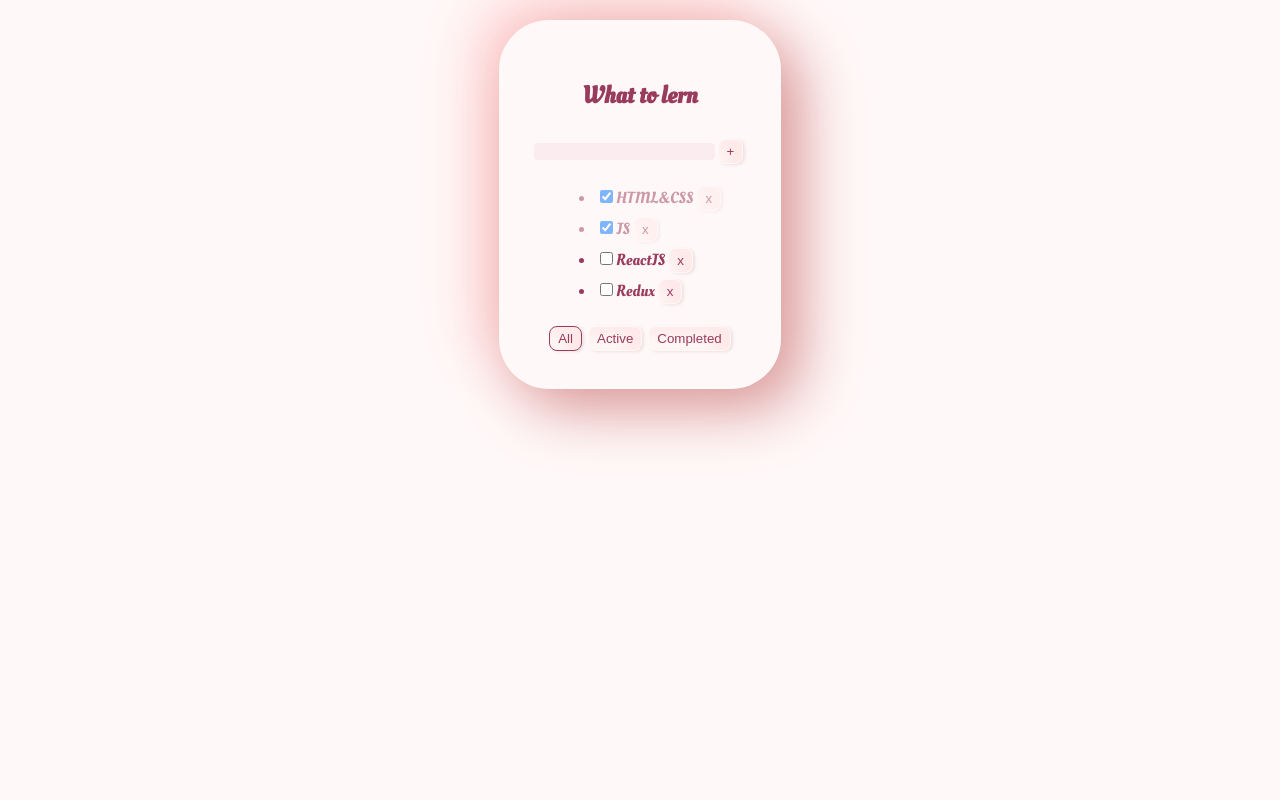
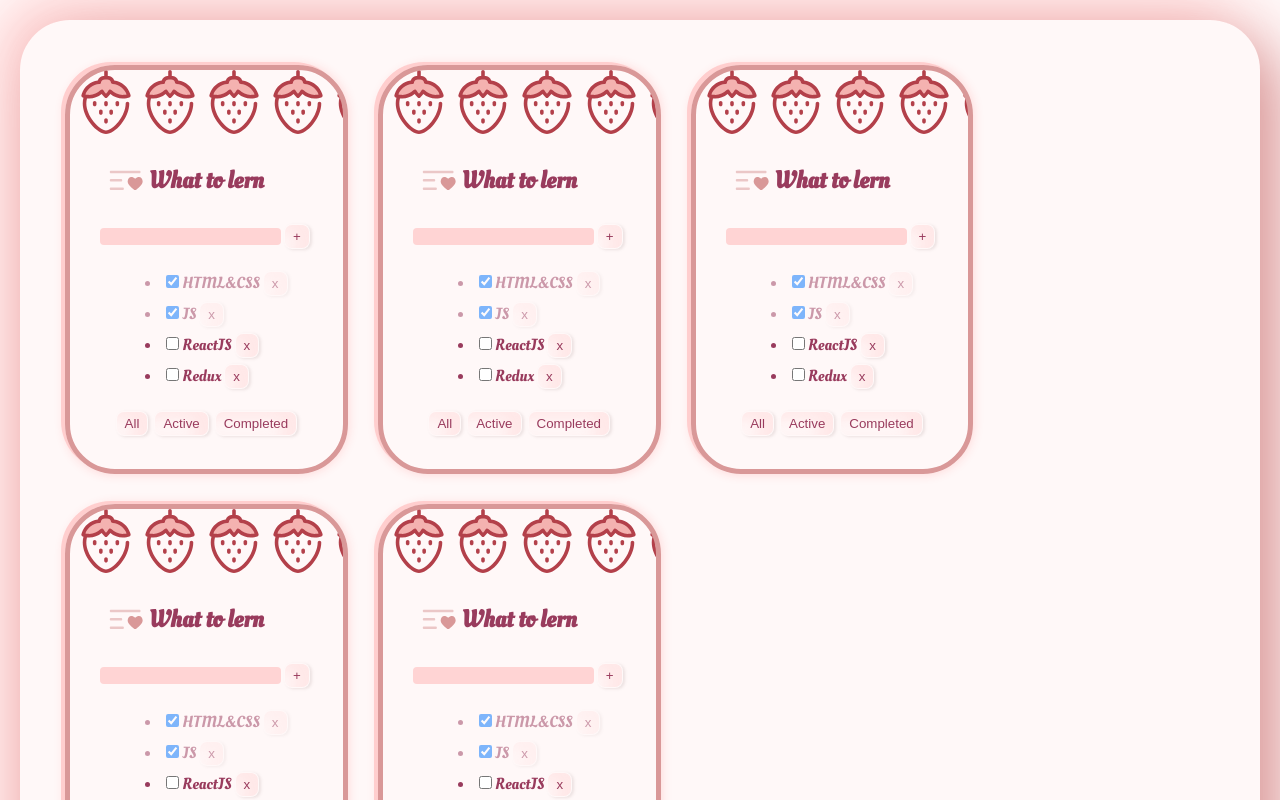
Before and after one commit to Pumpkin-Pie93/Todolist, a React (Create React App) app: page / in a window 1280 px wide. Shown: the top 800 px of the page. Built offline with nearby package versions, Linux system fonts and the light colour scheme.

Commit message:
strawberry-background

```diff
--- a/src/App.css
+++ b/src/App.css
@@ -1,10 +1,17 @@
+
 body {
     /*background-color: #ffb3b3;*/
     background-color: #ffd4d426;
     display: flex;
     justify-content: center;
+    box-sizing: border-box;
 
+}
 
+input:focus {
+    outline: none;
+    border: 1px solid #d99898;
+    background-color: #ffd4d426;
 }
 
 .App {
@@ -16,6 +23,9 @@ body {
     border-radius: 50px;
     box-shadow: 20px 20px 60px #d99898,
     -20px -20px 60px #ffcece;
+    flex-wrap: wrap;
+
+    /*position: relative;*/
 
     & h3 {
         color: #993b5d;
@@ -37,14 +47,40 @@ body {
     }
 }
 
+img {
+    max-width: 50px;
+    max-height: 40px;
+    position: relative;
+    top: 62px;
+    right: 80px;
+}
 
 .App > div {
     display: flex;
     flex-direction: column;
-    margin: 5px;
+    margin: 15px;
     align-items: center;
     justify-content: center;
     color: #993b5d;
+    padding: 30px;
+    background-color: transparent;
+    width: fit-content;
+    border-radius: 50px;
+    border: 5px solid #d99898;
+    box-shadow: -4px -3px 0px 0px #ffcece, 0 0 11px 0 #ffd4d4;
+    background-image: url("images/strawberry.svg");
+    background-repeat: repeat-x;
+    background-position-x: 4px;
+    ::selection {
+        background-color: #d99898;
+        color: #ffd4d4;
+    }
+
+}
+
+.todolist {
+    margin-left: 10px;
+}
 
 .active-filter {
     background-color: transparent;
@@ -53,14 +89,15 @@ body {
     inset -14px 7px 15px 0px #ffd9d987;
     color: #993b5d;
 }
-}
+
 
 div input {
-    background-color: rgb(249 230 233 / 59%);
+    background-color: #ffd4d4;
     border: none;
     border-radius: 4px;
     color: #993b5d;
 }
+
 
 .error {
     border: red 1px solid;
--- a/src/App.tsx
+++ b/src/App.tsx
@@ -49,6 +49,7 @@ function App() {
             setTasks([...tasks])
         }
     }
+
     return (
         <div className="App">
             <TodoList changeFilter={changeFilter}
@@ -59,7 +60,38 @@ function App() {
                       checkedTask={checkedTask}
                       filter={filter}
             />
-
+            <TodoList changeFilter={changeFilter}
+                      removeTask={removeTask}
+                      title='What to lern'
+                      tasks={FilteredTasksForRender}
+                      addTask={addTask}
+                      checkedTask={checkedTask}
+                      filter={filter}
+            />
+            <TodoList changeFilter={changeFilter}
+                      removeTask={removeTask}
+                      title='What to lern'
+                      tasks={FilteredTasksForRender}
+                      addTask={addTask}
+                      checkedTask={checkedTask}
+                      filter={filter}
+            />
+            <TodoList changeFilter={changeFilter}
+                      removeTask={removeTask}
+                      title='What to lern'
+                      tasks={FilteredTasksForRender}
+                      addTask={addTask}
+                      checkedTask={checkedTask}
+                      filter={filter}
+            />
+            <TodoList changeFilter={changeFilter}
+                      removeTask={removeTask}
+                      title='What to lern'
+                      tasks={FilteredTasksForRender}
+                      addTask={addTask}
+                      checkedTask={checkedTask}
+                      filter={filter}
+            />
         </div>
     );
 }
--- a/src/Todoolist.tsx
+++ b/src/Todoolist.tsx
@@ -1,4 +1,5 @@
 import React, {ChangeEvent, KeyboardEvent, FC, useState} from 'react';
+import image from './images/list.svg'
 
 type TodoListPropsType = {
     title: string
@@ -6,7 +7,7 @@ type TodoListPropsType = {
     removeTask: (tasksId: string) => void
     changeFilter: (nextFilterValue: FilterValueType) => void
     addTask: (title: string) => void
-    checkedTask:(taskId: string, checked: boolean) => void
+    checkedTask: (taskId: string, checked: boolean) => void
     filter: FilterValueType
 }
 
@@ -37,7 +38,7 @@ const TodoList: FC<TodoListPropsType> = (
             checkedTask(t.id, CheckedValue)
         }
         return (
-            <li key={t.id} className={t.isDone? 'is-done': ''}>
+            <li key={t.id} className={t.isDone ? 'is-done' : ''}>
                 <input type="checkbox"
                        checked={t.isDone}
                        onChange={onChangeHandler}
@@ -53,13 +54,13 @@ const TodoList: FC<TodoListPropsType> = (
         ? <ul>{listItems}</ul>
         : <span>Your tasksList is empty</span>
     const addTitleForTask = () => {
-        if(inputValue.trim() !== ''){
+        if (inputValue.trim() !== '') {
             addTask(inputValue.trim())
             setInputValue('')
         } else {
             setError(true)
         }
-            }
+    }
     const onClickHandler = () => {
         addTitleForTask()
     }
@@ -84,12 +85,13 @@ const TodoList: FC<TodoListPropsType> = (
     }
     return (
         <div className="todolist">
+            <img src={image}/>
             <h3>{title}</h3>
             <div>
                 <input onChange={onchangeHandler}
                        value={inputValue}
                        onKeyDown={onKeyDownHandler}
-                       className={error? 'error': ''}
+                       className={error ? 'error' : ''}
                 />
                 <button onClick={onClickHandler}>+</button>
                 {error && <div className={'error-message'}>Enter correct title</div>}
@@ -97,14 +99,17 @@ const TodoList: FC<TodoListPropsType> = (
             {tasksList}
             <div>
                 <button onClick={onAllClickHandler}
-                        className={filter === 'all'?'active-filter': ''}>
-                    All</button>
+                        className={filter === 'all' ? 'active-filter' : ''}>
+                    All
+                </button>
                 <button onClick={onActiveClickHandler}
-                        className={filter === 'active'? 'active-filter': ''}>
-                    Active</button>
+                        className={filter === 'active' ? 'active-filter' : ''}>
+                    Active
+                </button>
                 <button onClick={onCompletedClickHandler}
-                        className={filter === 'completed'? 'active-filter': ''}>
-                    Completed</button>
+                        className={filter === 'completed' ? 'active-filter' : ''}>
+                    Completed
+                </button>
             </div>
         </div>
     )
```
Also changed, not shown: src/images/list.svg (added), src/images/strawberry.svg (added). Lines whose indentation alone changed are shown as unchanged.
